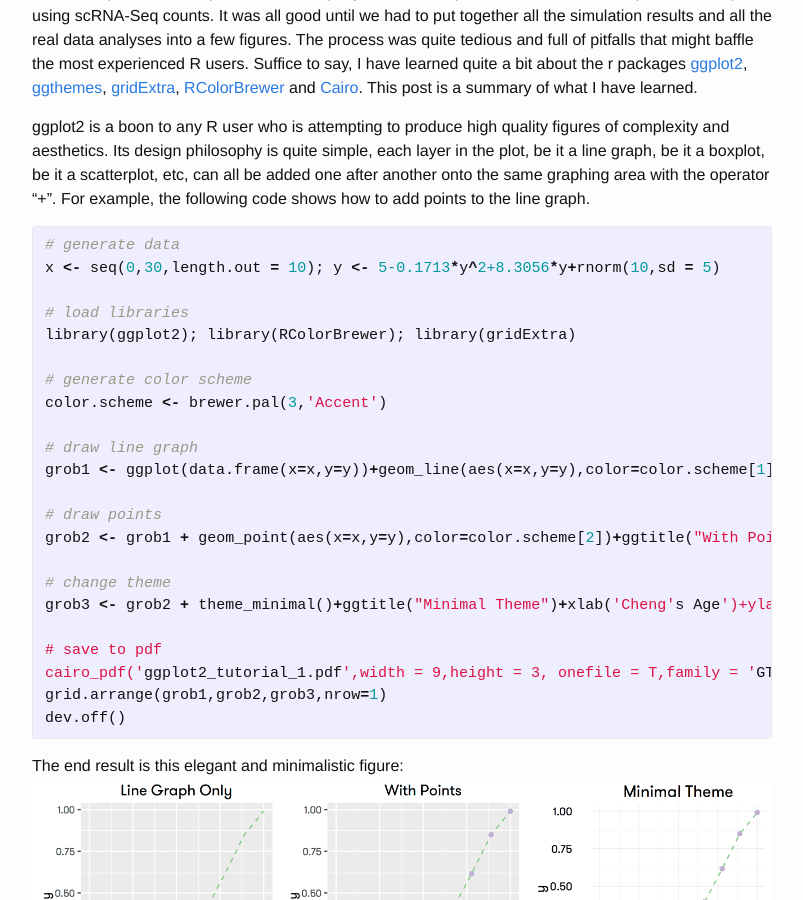
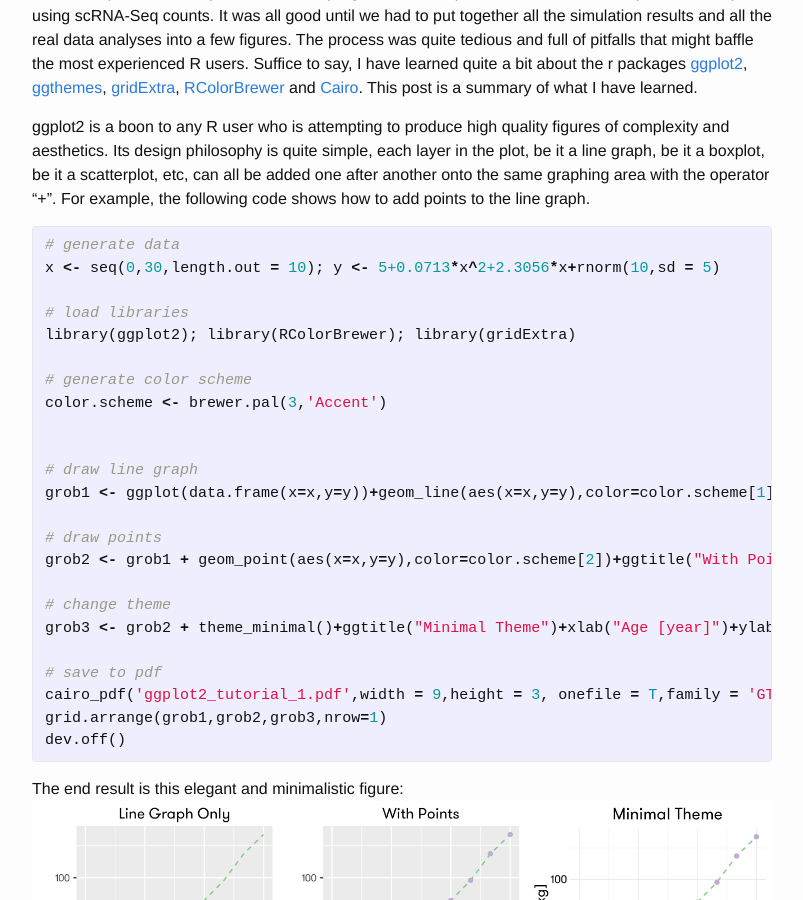
Before and after one commit to jiach/jiach.github.io, a Jekyll site: the page built from _posts/2016-03-15-some-notes-on-r-graphs.markdown, in a window 1280 px wide and 900 px high, scrolled down 244 px. Shown: the whole window, without its empty margins (238-1041 px from the left). Built offline with Jekyll 4.4.1, drawn with Linux system fonts in a browser that asks for light colours.

Commit message:
fix post 3

```diff
--- a/_posts/2016-03-15-some-notes-on-r-graphs.markdown
+++ b/_posts/2016-03-15-some-notes-on-r-graphs.markdown
@@ -28,13 +28,14 @@
 
 {% highlight R %}
 # generate data
-x <- seq(0,30,length.out = 10); y <- 5-0.1713*y^2+8.3056*y+rnorm(10,sd = 5)
+x <- seq(0,30,length.out = 10); y <- 5+0.0713*x^2+2.3056*x+rnorm(10,sd = 5)
 
 # load libraries
 library(ggplot2); library(RColorBrewer); library(gridExtra)
 
 # generate color scheme
 color.scheme <- brewer.pal(3,'Accent')
+
 
 # draw line graph
 grob1 <- ggplot(data.frame(x=x,y=y))+geom_line(aes(x=x,y=y),color=color.scheme[1],lty=2)+ggtitle("Line Graph Only")
@@ -43,7 +44,7 @@
 grob2 <- grob1 + geom_point(aes(x=x,y=y),color=color.scheme[2])+ggtitle("With Points")
 
 # change theme
-grob3 <- grob2 + theme_minimal()+ggtitle("Minimal Theme")+xlab('Cheng's Age')+ylab('Cheng's Weight)
+grob3 <- grob2 + theme_minimal()+ggtitle("Minimal Theme")+xlab("Age [year]")+ylab("Weight [kg]")+scale_x_continuous(breaks=c(0,10,20,30))+scale_y_continuous(breaks = c(0,50,100))
 
 # save to pdf
 cairo_pdf('ggplot2_tutorial_1.pdf',width = 9,height = 3, onefile = T,family = 'GT Walsheim Pro Trial Regular')
```
Also changed, not shown: assets/ggplot2_tutorial_1.png.
